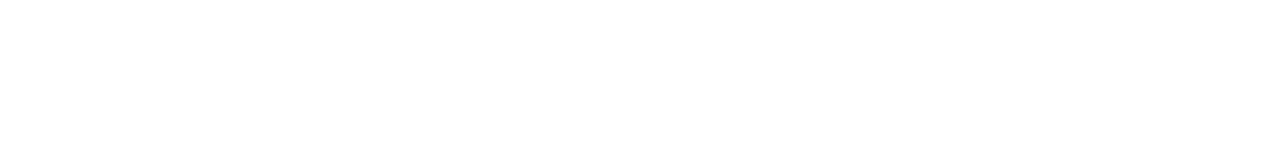
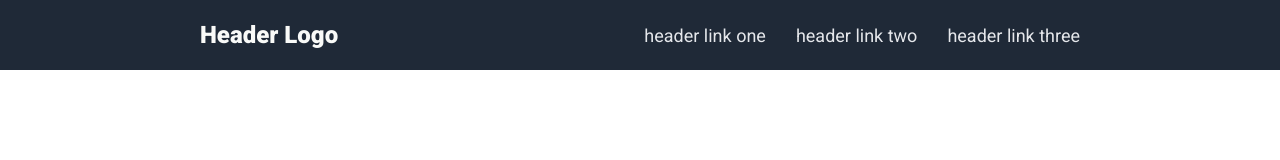
Before and after one commit to odin5on/odin-landing-page, a plain HTML site: page index.html in a window 1280 px wide. Drawn offline with Linux system fonts and the light colour scheme.

Commit message:
Design header
Wrote html and css for the header of the page

```diff
--- a/index.html
+++ b/index.html
@@ -1,16 +1,34 @@
 <!DOCTYPE html>
 <html lang="en">
+
 <head>
   <meta charset="UTF-8">
   <meta http-equiv="X-UA-Compatible" content="IE=edge">
   <meta name="viewport" content="width=device-width, initial-scale=1.0">
   <title>Document</title>
   <link rel="stylesheet" href="style.css">
+  <link rel="preconnect" href="https://fonts.googleapis.com">
+  <link rel="preconnect" href="https://fonts.gstatic.com" crossorigin>
+  <link href="https://fonts.googleapis.com/css2?family=Roboto:ital,wght@0,400;0,900;1,100&display=swap"
+    rel="stylesheet">
 </head>
 
 <body>
   <div class="header">
-
+    <div class="logo">
+      <strong>Header Logo</strong>
+    </div>
+    <div class="links">
+      <div>
+        header link one
+      </div>
+      <div>
+        header link two
+      </div>
+      <div>
+        header link three
+      </div>
+    </div>
   </div>
   <div class="landing">
 
@@ -28,4 +46,5 @@
 
   </div>
 </body>
+
 </html>
--- a/style.css
+++ b/style.css
@@ -0,0 +1,30 @@
+body {
+  display: flex;
+  flex-direction: column;
+  margin: 0;
+  font-family: 'Roboto', sans-serif;
+}
+
+.header {
+  display: flex;
+  justify-content: space-between;
+  align-items: center;
+  background-color: #1f2937;
+  color: #f9faf8;
+  font-size: 24px;
+  padding-left: 200px;
+  padding-right: 200px;
+  height: 70px;
+}
+
+.links {
+  display: flex;
+  color: #e5e7eb;
+  font-size: 18px;
+  align-items: flex-end;
+  gap: 30px;
+}
+
+.landing{
+
+}
```
